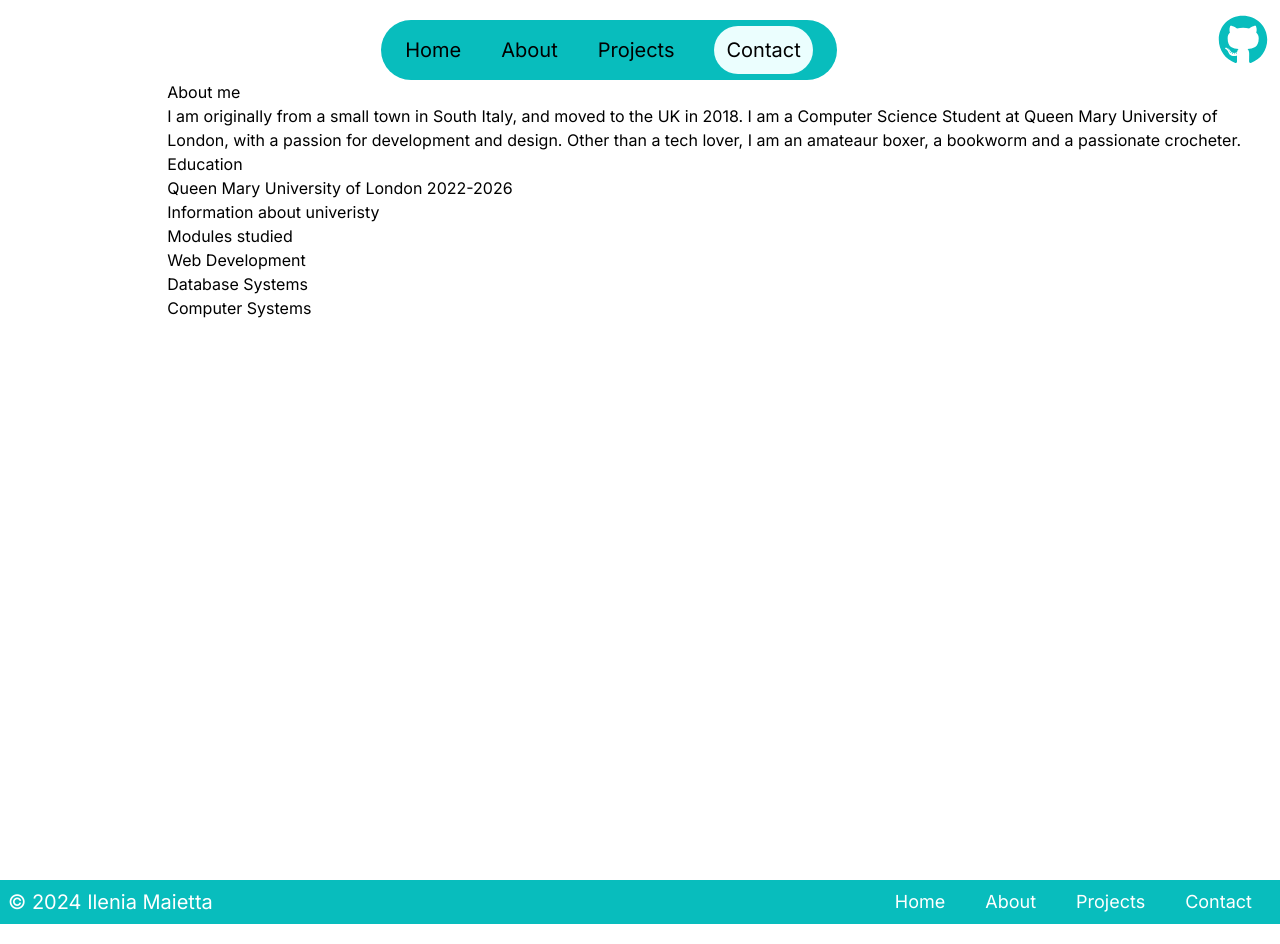
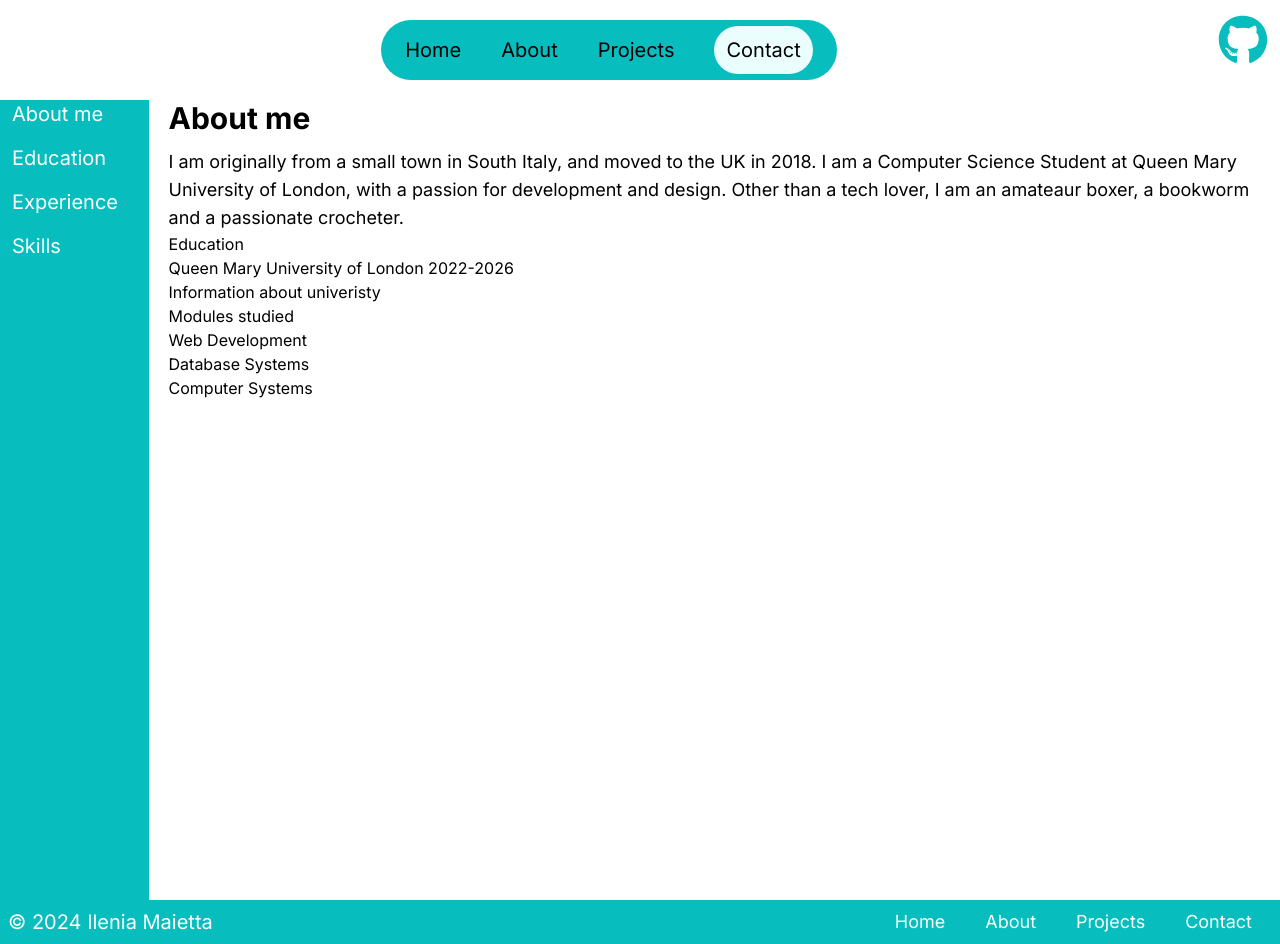
Before and after one commit to ileniadigital/ileniadigital.github.io, a Next.js app: page /about in a window 1280 px wide. Built offline with nearby package versions, Linux system fonts and the light colour scheme.

Commit message:
styled aside and about me section

```diff
--- a/app/about/page.tsx
+++ b/app/about/page.tsx
@@ -10,11 +10,11 @@ export default function About() {
     return (
         <body>
             <Nav />
-            <main className='flex flex-row'>
+            <main className='flex flex-row mt-5'>
                 <Aside />
-                <div>
-                    <h1>About me</h1>
-                    <p>
+                <div className="ml-5">
+                    <h1 className='text-3xl font-bold'>About me</h1>
+                    <p className="mt-3 text-lg">
                         I am originally from a small town in South Italy, and moved to the UK in 2018. I am a Computer Science Student at Queen Mary University of London, with a passion for development and design.
                         Other than a tech lover, I am an amateaur boxer, a bookworm and a passionate crocheter.
                     </p>
--- a/app/ui/about/aside.tsx
+++ b/app/ui/about/aside.tsx
@@ -1,7 +1,7 @@
 export default function Aside() {
     return (
-        <aside className="w-1/4 bg-darkgreen h-screen">
-            <ul className="flex flex-col gap-4 text-white text-xl fixed">
+        <aside className="w-1/4 bg-main h-screen h-64">
+            <ul className="flex flex-col gap-4 text-white text-xl fixed ml-3">
                 <li className="hover:text-2xl hover:font-bold">
                     <a >About me</a>
                 </li>
```
